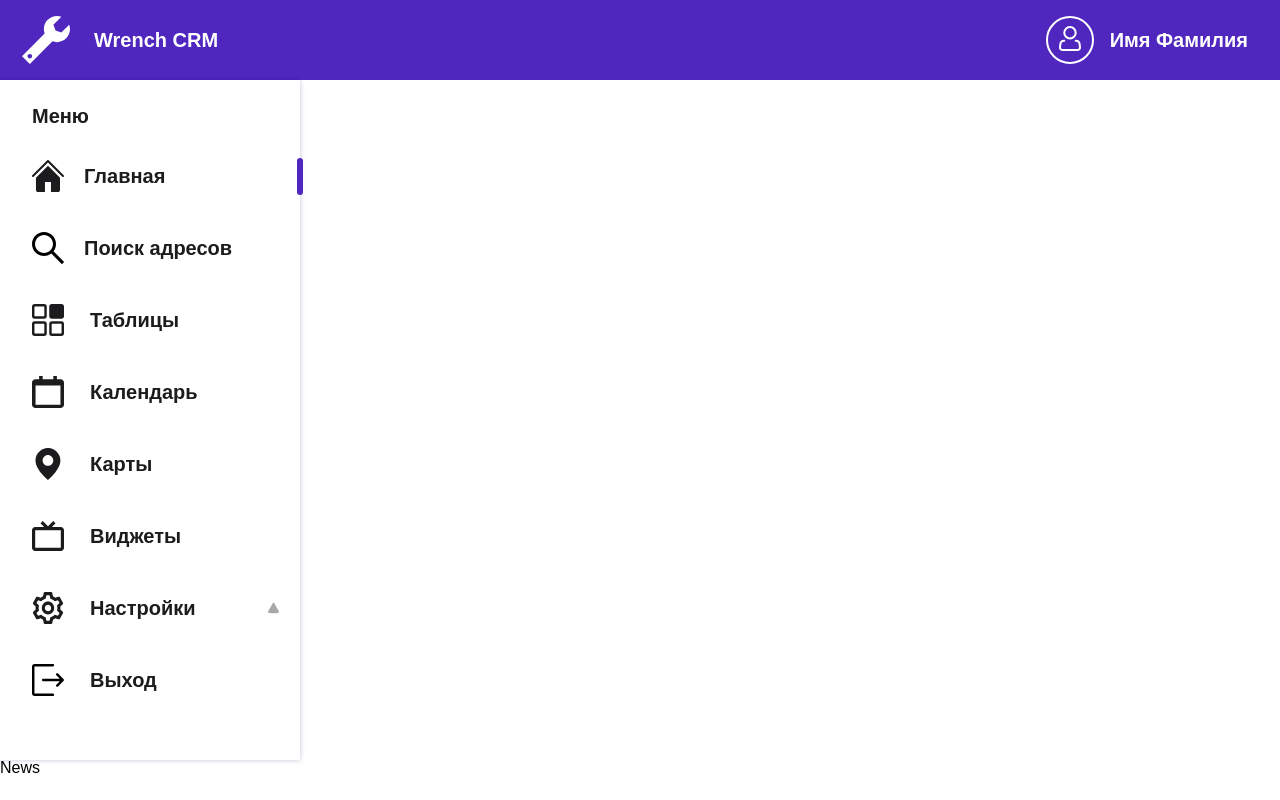
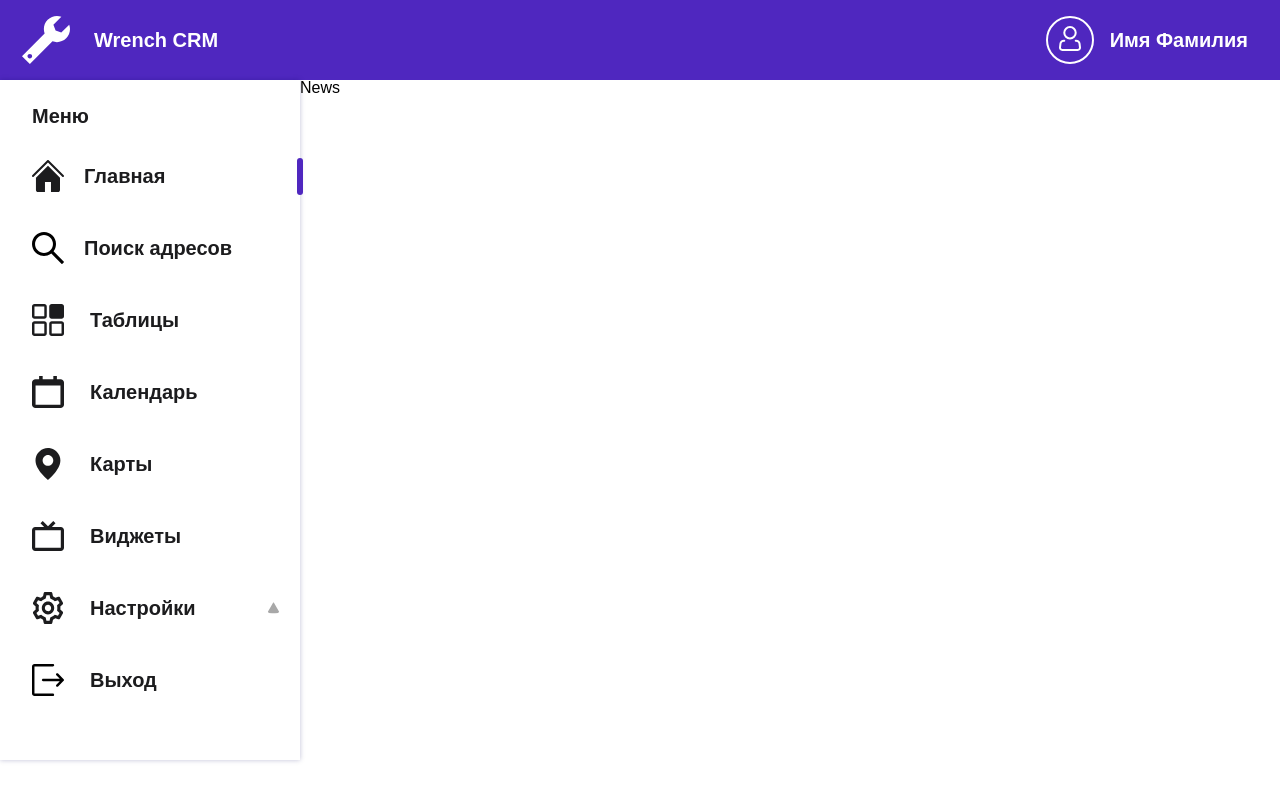
Before and after one commit to Pavelgq/tt-xlab, a React (Create React App) app: page / in a window 1280 px wide. Built offline with nearby package versions, Linux system fonts and the light colour scheme.

Commit message:
feat: Сверстал layout

```diff
--- /dev/null
+++ b/src/layouts/MainLayout/MainLayout.module.scss
@@ -0,0 +1,6 @@
+
+
+
+.container {
+  display: flex;
+}
--- a/src/layouts/MainLayout/MainLayout.tsx
+++ b/src/layouts/MainLayout/MainLayout.tsx
@@ -2,14 +2,16 @@ import { Outlet } from "react-router-dom";
 import { Header } from "../../components/Header/Header";
 import { Navbar } from "../../components/Navbar/Navbar";
 
+import styles from "./MainLayout.module.scss";
+
 export const MainLayout = () => {
   return (
-    <>
+    <div className={styles.layout}>
       <Header />
-      <section>
+      <section className={styles.container}>
         <Navbar />
         <Outlet />
       </section>
-    </>
+    </div>
   );
 };
```
